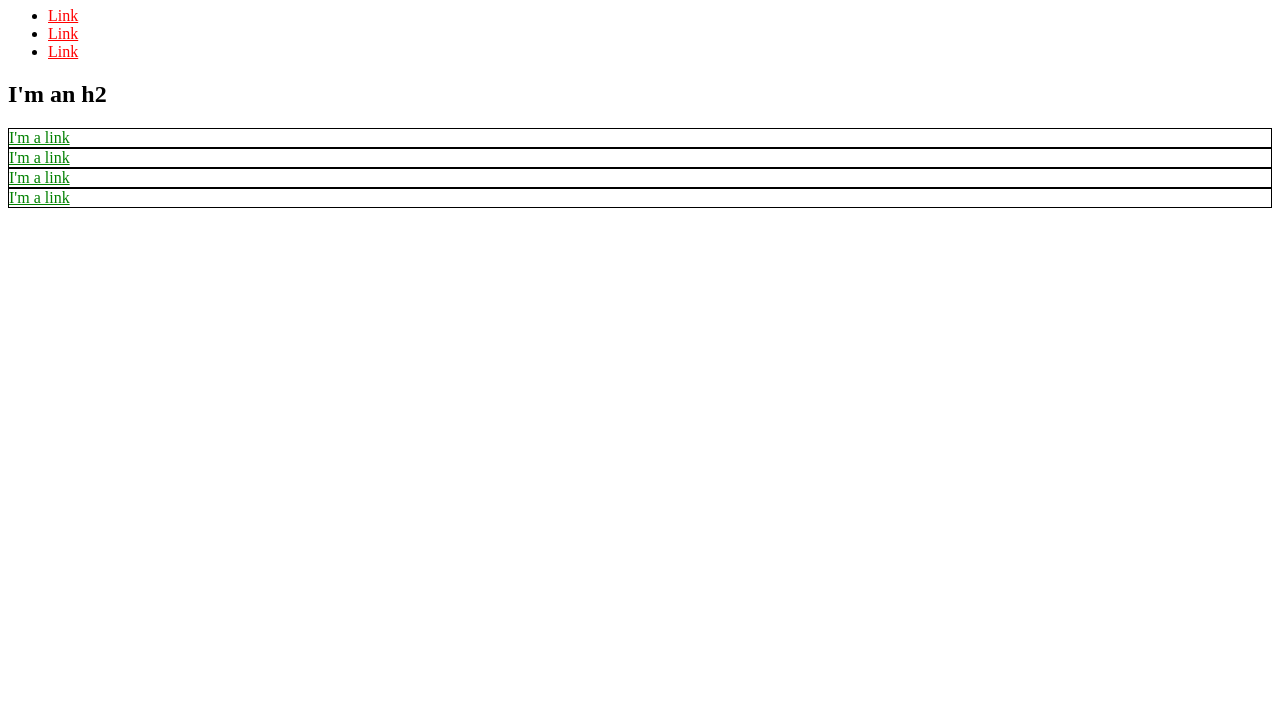
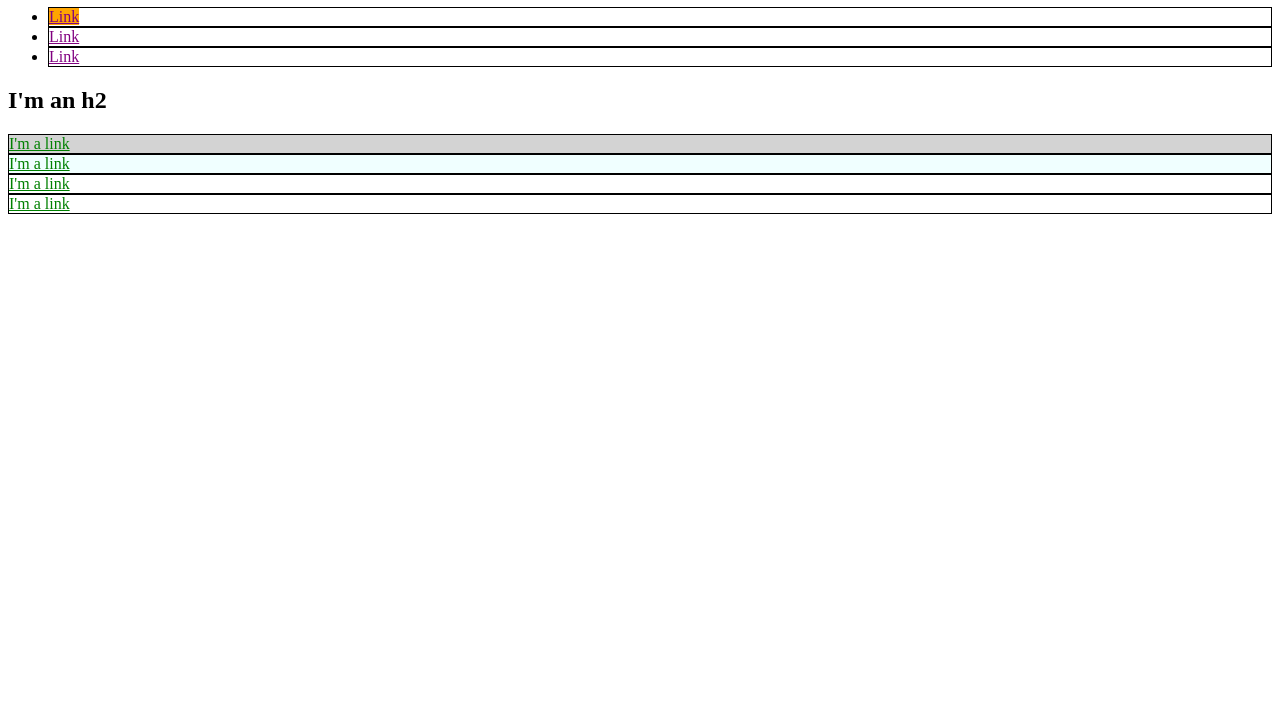
Before and after one commit to MrTrukiny/mrtrukiny.github.io, a plain HTML site: page index.html in a window 1280 px wide. Shown: the part 73-800 px from the top of the page. Drawn offline with Linux system fonts and the light colour scheme.

Commit message:
Add some CSS Styling

```diff
--- a/index.html
+++ b/index.html
@@ -3,32 +3,64 @@
   <head>
     <title>Test Page: Don't Panic</title>
     <meta charset="utf-8">
+    <style>
+      a {
+        color: red;
+      }
+      div {
+        border: 1px solid black;
+      }
+      div a {
+        color: green;
+      }
+      li {
+        border: 1px solid black;
+      }
+      li a {
+        color: purple;
+      }
+      #exec-bio {
+        background-color: lightgray;
+      }
+      #first-link {
+        background-color: orange;
+      }
+      .bio-box {
+        border: 1px solid black;
+      }
+      .bio-box a {
+        color: green;
+      }
+      .bio-box2 {
+        background-color: azure;
+      }
+    </style>
   </head>
   <body>
-    <h1>I'm an h1</h1>
+    <h1 id="first-link">I'm an h1</h1>
     <ul>
       <li>
-        <a href="http://example.com/" style="color: red;">Link</a>
+        <a href="http://example.com/" id="first-link">Link</a>
       </li>
       <li>
-        <a href="http://example.com/" style="color: red;">Link</a>
+        <a href="http://example.com/">Link</a>
       </li>
       <li>
-        <a href="http://example.com/" style="color: red;">Link</a>
+        <a href="http://example.com/">Link</a>
       </li>
     </ul>
     <h2>I'm an h2</h2>
-    <div style="border: 1px solid black;">
-      <a href="http://example.com/" style="color: green;">I'm a link</a>
+    <div id="exec-bio" class="bio-box">
+      <a href="http://example.com/">I'm a link</a>
     </div>
-    <div style="border: 1px solid black;">
-      <a href="http://example.com/" style="color: green;">I'm a link</a>
+    <div class="bio-box bio-box2">
+      <a href="http://example.com/">I'm a link</a>
     </div>
-    <div style="border: 1px solid black;">
-      <a href="http://example.com/" style="color: green;">I'm a link</a>
+    <div class="bio-box">
+      <a href="http://example.com/">I'm a link</a>
     </div>
-    <div style="border: 1px solid black;">
-      <a href="http://example.com/" style="color: green;">I'm a link</a>
+    <div class="bio-box">
+      <a href="http://example.com/">I'm a link</a>
     </div>
   </body>
 </html>
```
